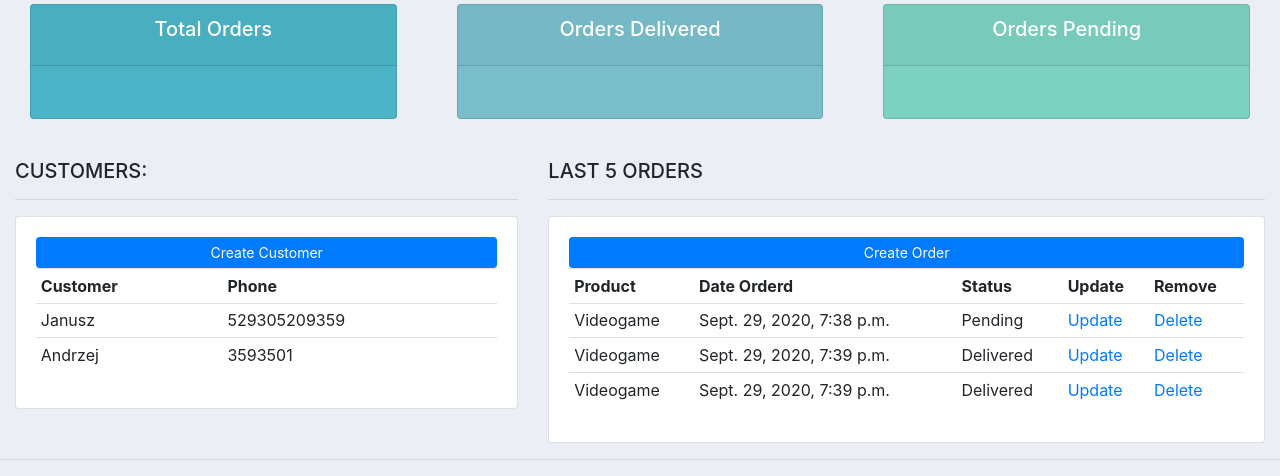
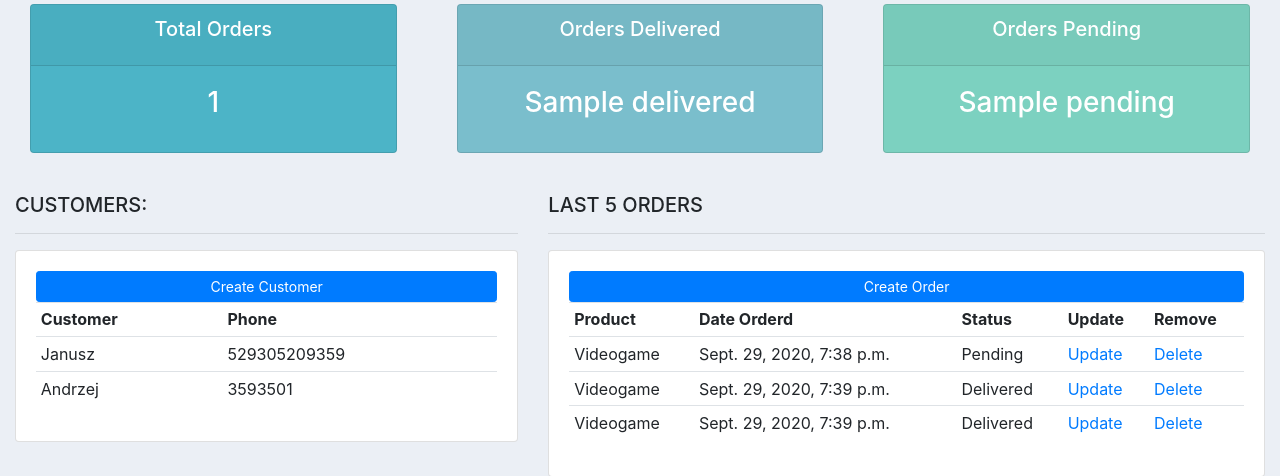
Before and after one commit to klimek91/django_crm_website, a Django app: template accounts/templates/accounts/dashboard.html in a window 1280 px wide. Shown: the part 336-812 px from the top of the page. Run offline with Django 3.2, Linux system fonts and the light colour scheme; data comes from the database, SQL or seed files in the repository; the template is opened without the code that fills it: values that come from a table or form of the project are taken from there, most other values are stand-ins (such as "Sample title", 1, 10 or a date in 2020); some libraries are stand-ins or nearby versions.

Commit message:
rendering data to templates using queries

```diff
--- a/accounts/templates/accounts/status.html
+++ b/accounts/templates/accounts/status.html
@@ -6,9 +6,10 @@
 			<div class="card text-center text-white  mb-3" id="total-orders">
 			  	<div class="card-header">
 			  		<h5 class="card-title">Total Orders</h5>
+
 			  	</div>
 			  	<div class="card-body">
-			    	<h3 class="card-title"></h3>
+			    	<h3 class="card-title">{{ total_orders }}</h3>
 			  	</div>
 			</div>
 		</div>
@@ -21,7 +22,7 @@
 			  		<h5 class="card-title">Orders Delivered</h5>
 			  	</div>
 			  	<div class="card-body">
-			    	<h3 class="card-title"></h3>
+			    	<h3 class="card-title">{{ delivered }}</h3>
 			  	</div>
 			</div>
 		</div>
@@ -34,7 +35,7 @@
 			  		<h5 class="card-title">Orders Pending</h5>
 			  	</div>
 			  	<div class="card-body">
-			    	<h3 class="card-title"></h3>
+			    	<h3 class="card-title">{{ pending }}</h3>
 			  	</div>
 			</div>
 		</div>
```
Also changed, not shown: accounts/views.py (+8 -1 lines).
